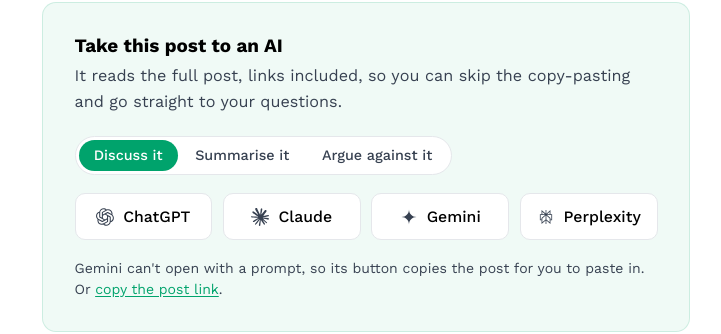
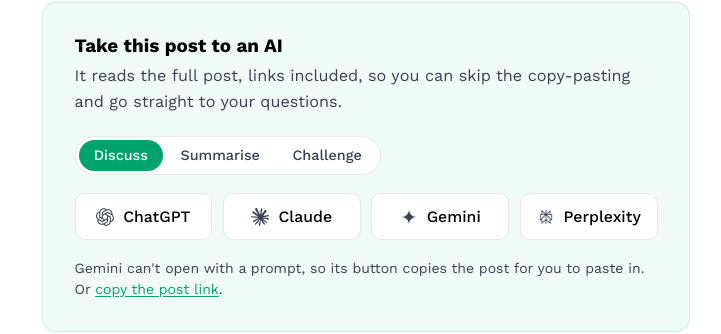
Before and after one commit to talkxo/rishiraj-blog-machine, a Jekyll site: the page built from _posts/2014-09-15-automating-attendance.md, in a window 1280 px wide. Shown: the part 1478-1812 px from the top of the page, without its empty margins (274-995 px from the left). Built offline with Jekyll 4.4.1, drawn with Linux system fonts in a browser that asks for light colours.

Commit message:
Shorten AI intent labels to single words; restore mobile chip font size

```diff
--- a/_includes/ai-discuss.html
+++ b/_includes/ai-discuss.html
@@ -14,9 +14,9 @@
   <p class="c-ai-discuss__lede">It reads the full post, links included, so you can skip the copy-pasting and go straight to your questions.</p>
 
   <div class="c-ai-intents" role="radiogroup" aria-label="What do you want to do?">
-    <button type="button" class="c-ai-intent is-active" role="radio" aria-checked="true" data-intent="discuss">Discuss it</button>
-    <button type="button" class="c-ai-intent" role="radio" aria-checked="false" data-intent="summarise">Summarise it</button>
-    <button type="button" class="c-ai-intent" role="radio" aria-checked="false" data-intent="challenge">Argue against it</button>
+    <button type="button" class="c-ai-intent is-active" role="radio" aria-checked="true" data-intent="discuss">Discuss</button>
+    <button type="button" class="c-ai-intent" role="radio" aria-checked="false" data-intent="summarise">Summarise</button>
+    <button type="button" class="c-ai-intent" role="radio" aria-checked="false" data-intent="challenge">Challenge</button>
   </div>
 
   <div class="c-ai-buttons">
--- a/_sass/components/_enhancements.scss
+++ b/_sass/components/_enhancements.scss
@@ -127,10 +127,8 @@
   }
 
   @media screen and (max-width: 30rem) {
-    padding: 0.45rem 0.25rem;
-    font-size: 0.78rem;
+    padding: 0.4rem 0.25rem;
     text-align: center;
-    white-space: normal;
   }
 }
 
```
